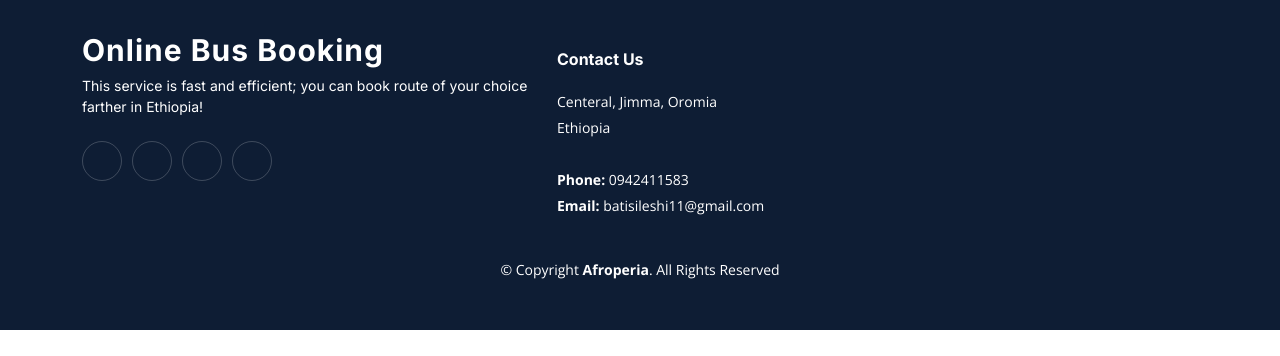
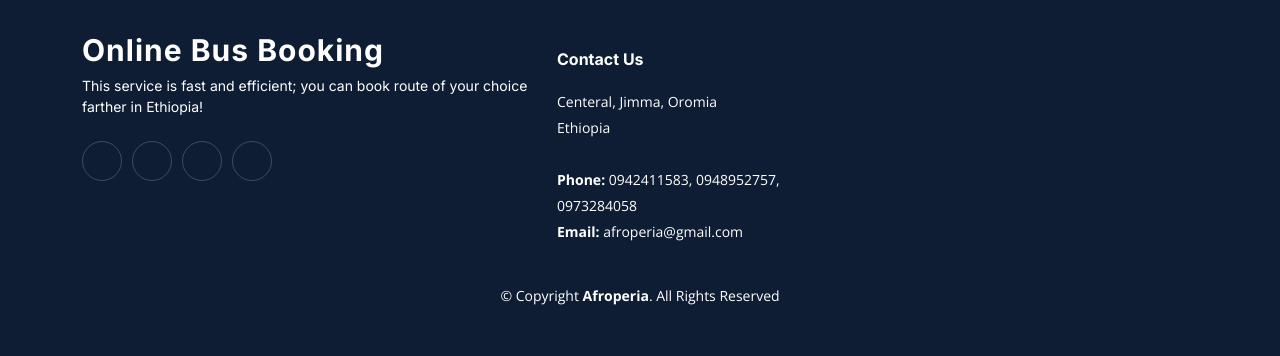
Before and after one commit to BatiSileshi/BusBooking, a Django app: page /booking/4/ in a window 1280 px wide. Shown: the part 614-970 px from the top of the page. Before the commit the page ends 944 px from the top, so only its background shows below. Run offline with Django 4.2, Linux system fonts and the light colour scheme; a user stored in the database is signed in; data comes from the database, SQL or seed files in the repository; some libraries are stand-ins or nearby versions.

Commit message:
footer updated

```diff
--- a/templates/customer/customerfooter.html
+++ b/templates/customer/customerfooter.html
@@ -23,8 +23,8 @@
                 <h4>Contact Us</h4>
                 <p>
                     Centeral, Jimma, Oromia <br> Ethiopia <br><br>
-                    <strong>Phone:</strong> 0942411583<br>
-                    <strong>Email:</strong> batisileshi11@gmail.com<br>
+                    <strong>Phone:</strong> 0942411583, 0948952757, 0973284058<br>
+                    <strong>Email:</strong> afroperia@gmail.com<br>
                 </p>
 
             </div>
```
